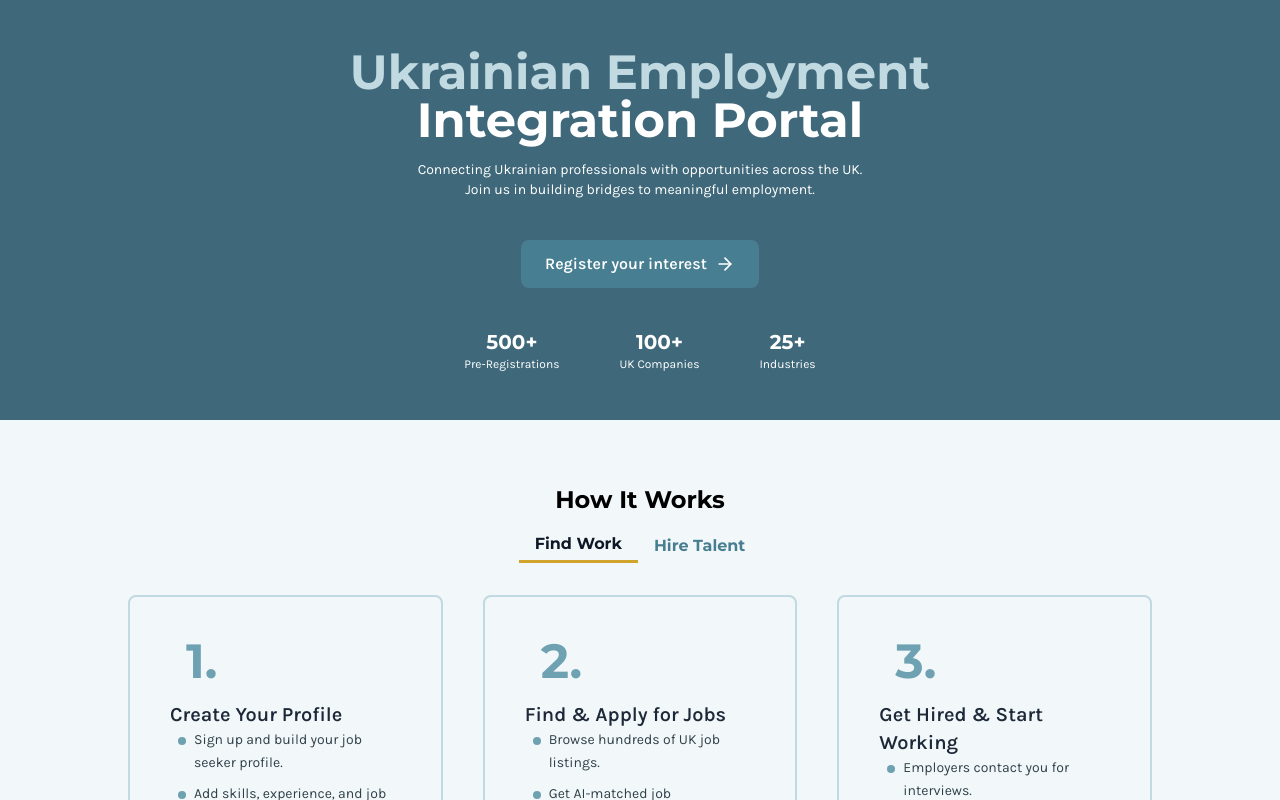
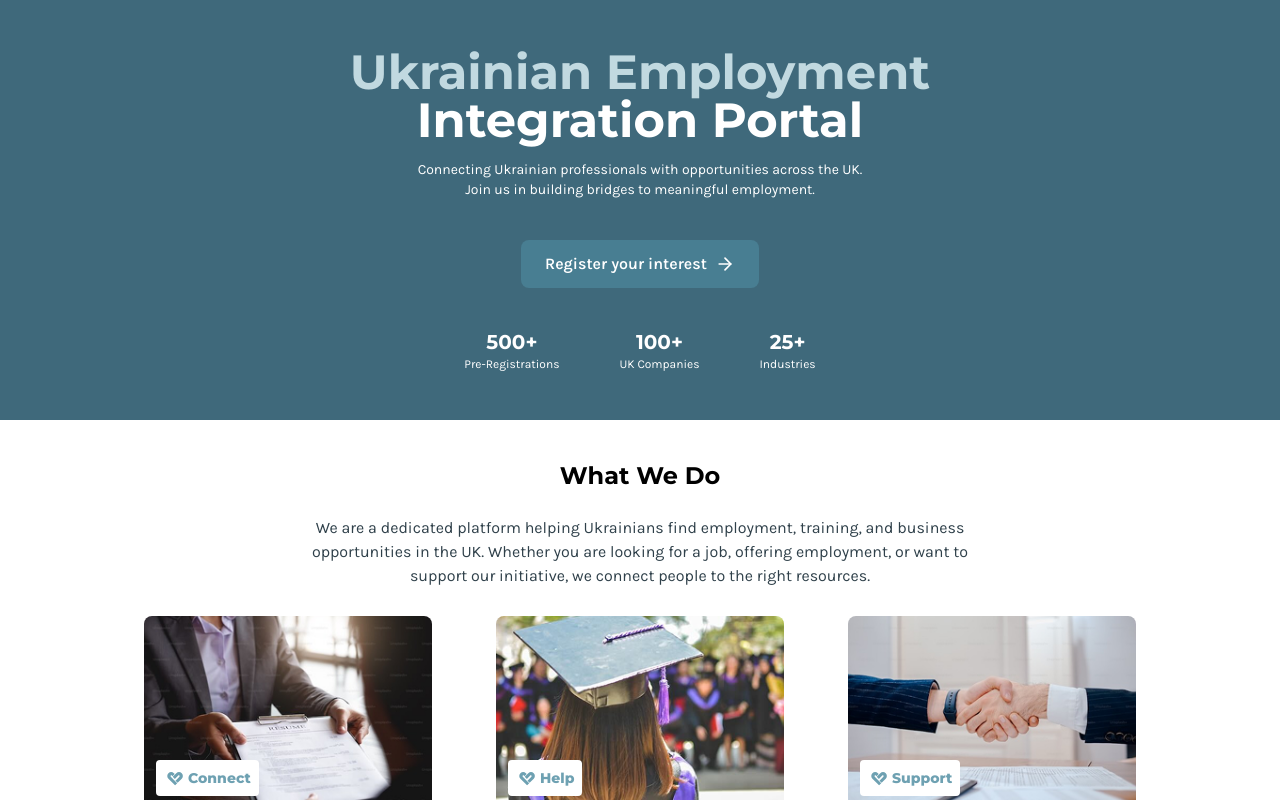
Before and after one commit to yuzbamaria/helpchain-ua, a Next.js app: page / in a window 1280 px wide. Shown: the top 800 px of the page. Built offline with nearby package versions, Linux system fonts and the light colour scheme.

Commit message:
fix: add WhatWeDo component into main page
relates #18

```diff
--- a/src/app/page.tsx
+++ b/src/app/page.tsx
@@ -1,10 +1,12 @@
 import Hero from './components/Hero';
 import HowItWorks from './components/HowItWorks';
+import WhatWeDo from './components/WhatWeDo';
 
 export default function Home() {
   return (
     <main>
       <Hero />
+      <WhatWeDo />
       <HowItWorks />
     </main>
   );
```
